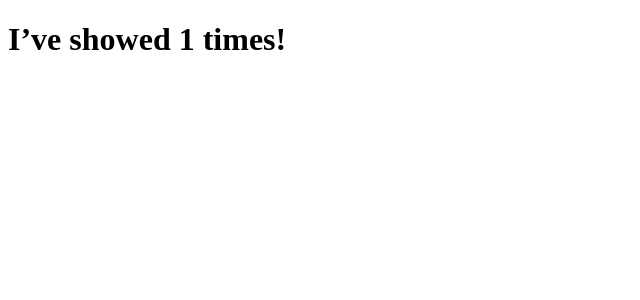
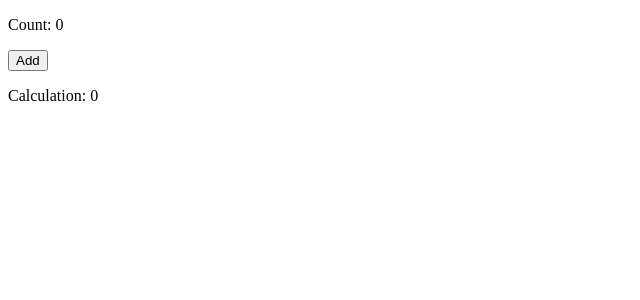
Before and after one commit to danju4rizzl/my-react-app, a React (Vite) app: page / in a window 1280 px wide. Shown: the top 300 px of the page, without its empty margins (0-640 px from the left). Built offline with nearby package versions, Linux system fonts and the light colour scheme.

Commit message:
added counter component

```diff
--- a/src/App.jsx
+++ b/src/App.jsx
@@ -1,9 +1,9 @@
-import TimerExample from "./components/TimerExample"
+import CounterExample from "./components/CounterExample"
 
 function App() {
 	return (
 		<>
-			<TimerExample />
+			<CounterExample />
 		</>
 	)
 }
--- /dev/null
+++ b/src/components/CounterExample.jsx
@@ -0,0 +1,29 @@
+// Import the 'useState' and 'useEffect' hooks from React
+import { useState, useEffect } from "react"
+
+// Define a functional component named 'CounterExample'
+export default function CounterExample() {
+	// Define two state variables 'count' and 'calculation' using the 'useState' hook
+	const [count, setCount] = useState(0)
+	const [calculation, setCalculation] = useState(0)
+
+	// Use the 'useEffect' hook to perform side effects after the component has rendered
+	useEffect(() => {
+		// In this case, we're setting the 'calculation' state to 'count * 2'
+		setCalculation(() => count * 2)
+	}, [count]) // <- The dependency array [count] specifies that this effect runs whenever 'count' changes
+
+	// Return the JSX elements that will be rendered in the component
+	return (
+		<>
+			{/* Display the current value of 'count' */}
+			<p>Count: {count}</p>
+			{/* Render a button that increments the 'count' state when clicked */}
+			<button onClick={() => setCount((prevCount) => prevCount + 1)}>
+				Add
+			</button>
+			{/* Display the current value of 'calculation' */}
+			<p>Calculation: {calculation}</p>
+		</>
+	)
+}
```
